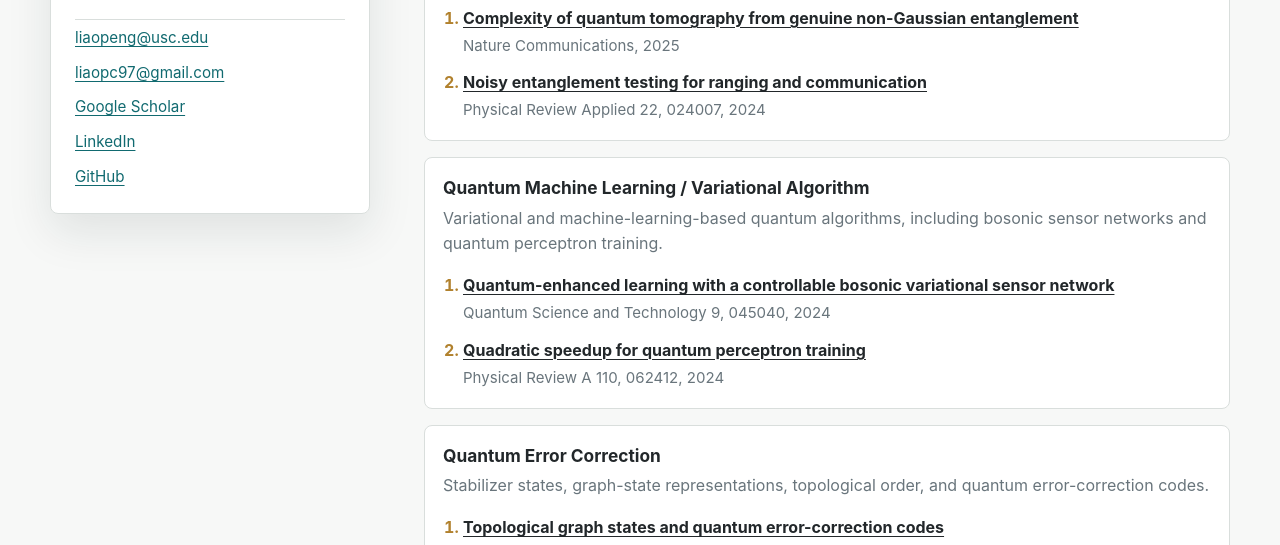
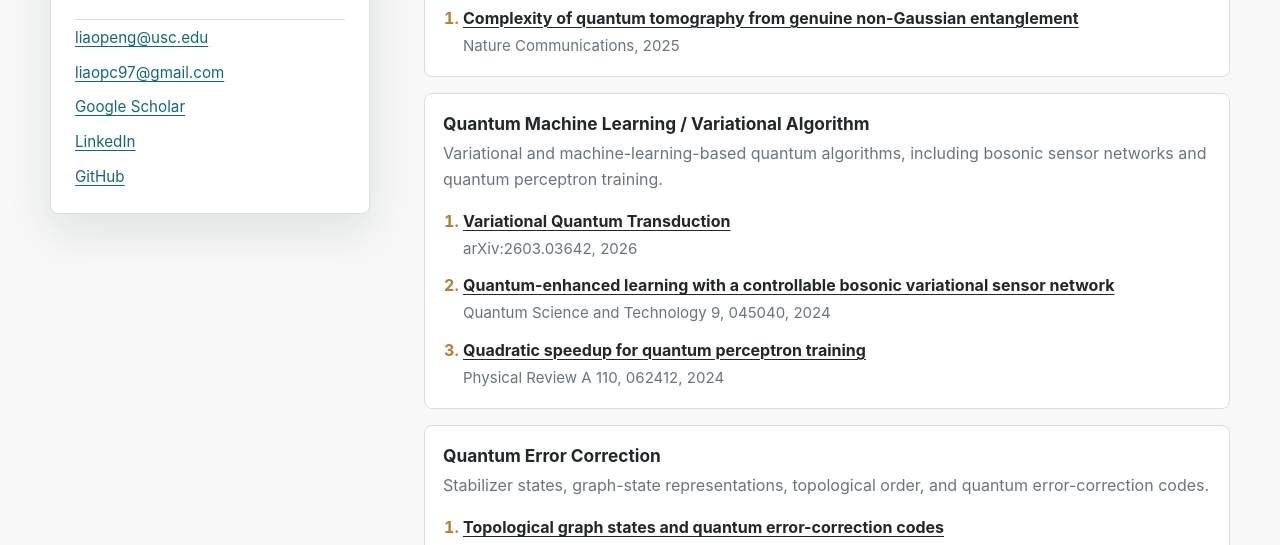
Before and after one commit to peng-cheng-liao/peng-cheng-liao.github.io, a plain HTML site: page index.html in a window 1280 px wide. Shown: the part 555-1100 px from the top of the page. Drawn offline with Linux system fonts and the light colour scheme.

Commit message:
Add variational transduction paper

```diff
--- a/index.html
+++ b/index.html
@@ -67,16 +67,16 @@
                   <a href="https://doi.org/10.1038/s41467-025-67062-3">Complexity of quantum tomography from genuine non-Gaussian entanglement</a>
                   <span>Nature Communications, 2025</span>
                 </li>
-                <li>
-                  <a href="https://doi.org/10.1103/PhysRevApplied.22.024007">Noisy entanglement testing for ranging and communication</a>
-                  <span>Physical Review Applied 22, 024007, 2024</span>
-                </li>
               </ol>
             </article>
             <article>
               <h3>Quantum Machine Learning / Variational Algorithm</h3>
               <p>Variational and machine-learning-based quantum algorithms, including bosonic sensor networks and quantum perceptron training.</p>
               <ol class="paper-list">
+                <li>
+                  <a href="https://arxiv.org/pdf/2603.03642">Variational Quantum Transduction</a>
+                  <span>arXiv:2603.03642, 2026</span>
+                </li>
                 <li>
                   <a href="https://doi.org/10.1088/2058-9565/ad752d">Quantum-enhanced learning with a controllable bosonic variational sensor network</a>
                   <span>Quantum Science and Technology 9, 045040, 2024</span>
--- a/styles.css
+++ b/styles.css
@@ -190,6 +190,7 @@ p {
 
 .interest-grid {
   display: grid;
+  grid-template-columns: minmax(0, 1fr);
   gap: 16px;
 }
 
```
Also changed, not shown: 1 other file.
